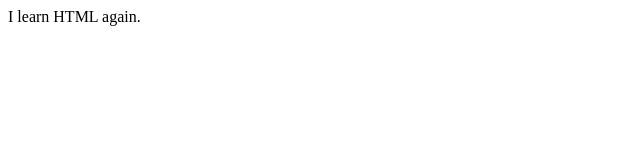
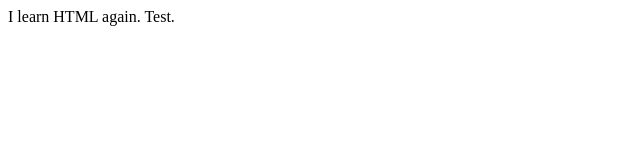
Before and after one commit to stmayna/smallproject, a plain HTML site: page htmlPractice/index.html in a window 1280 px wide. Shown: the full height of the page, 0-640 px from the left. Drawn offline with Linux system fonts and the light colour scheme.

Commit message:
just testing ssh connection

```diff
--- a/htmlPractice/index.html
+++ b/htmlPractice/index.html
@@ -5,5 +5,6 @@
   </head>
   <body>
     I learn HTML again.
+    Test.
   </body>
 </html>
```
